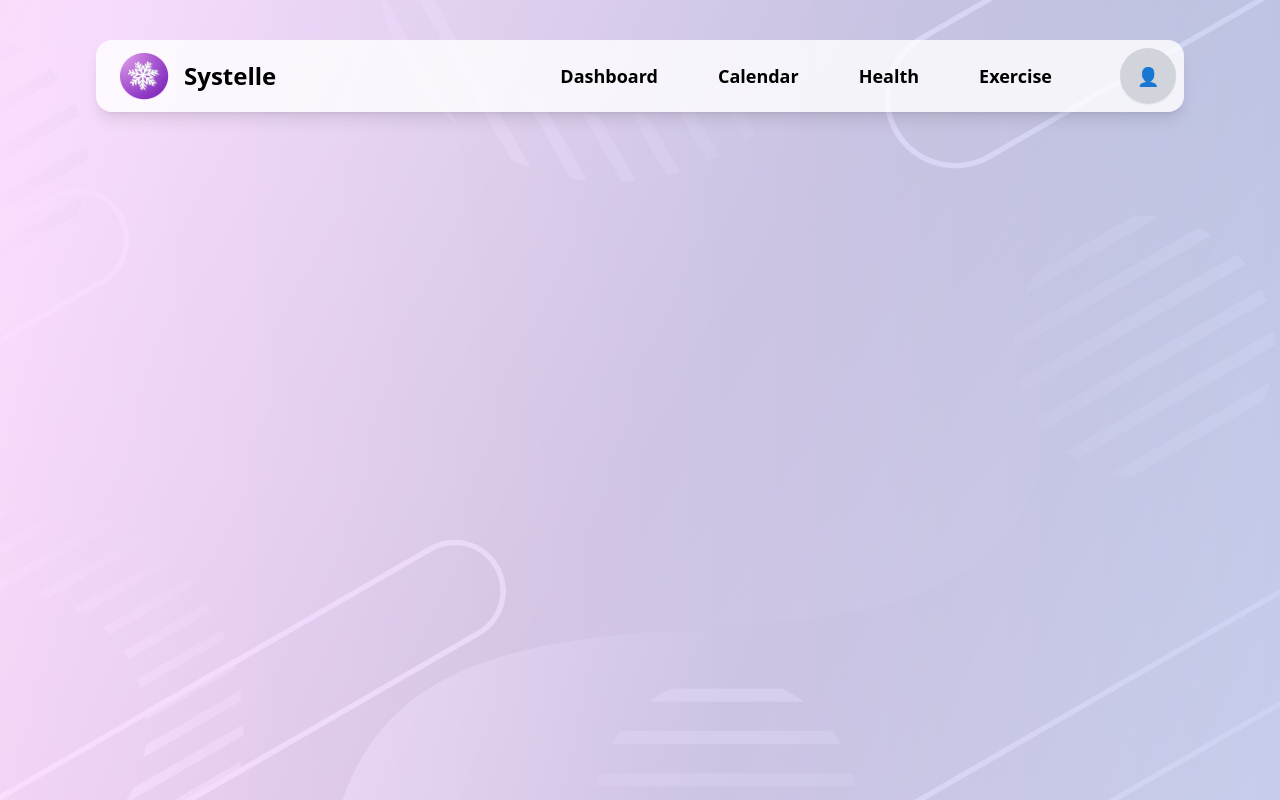
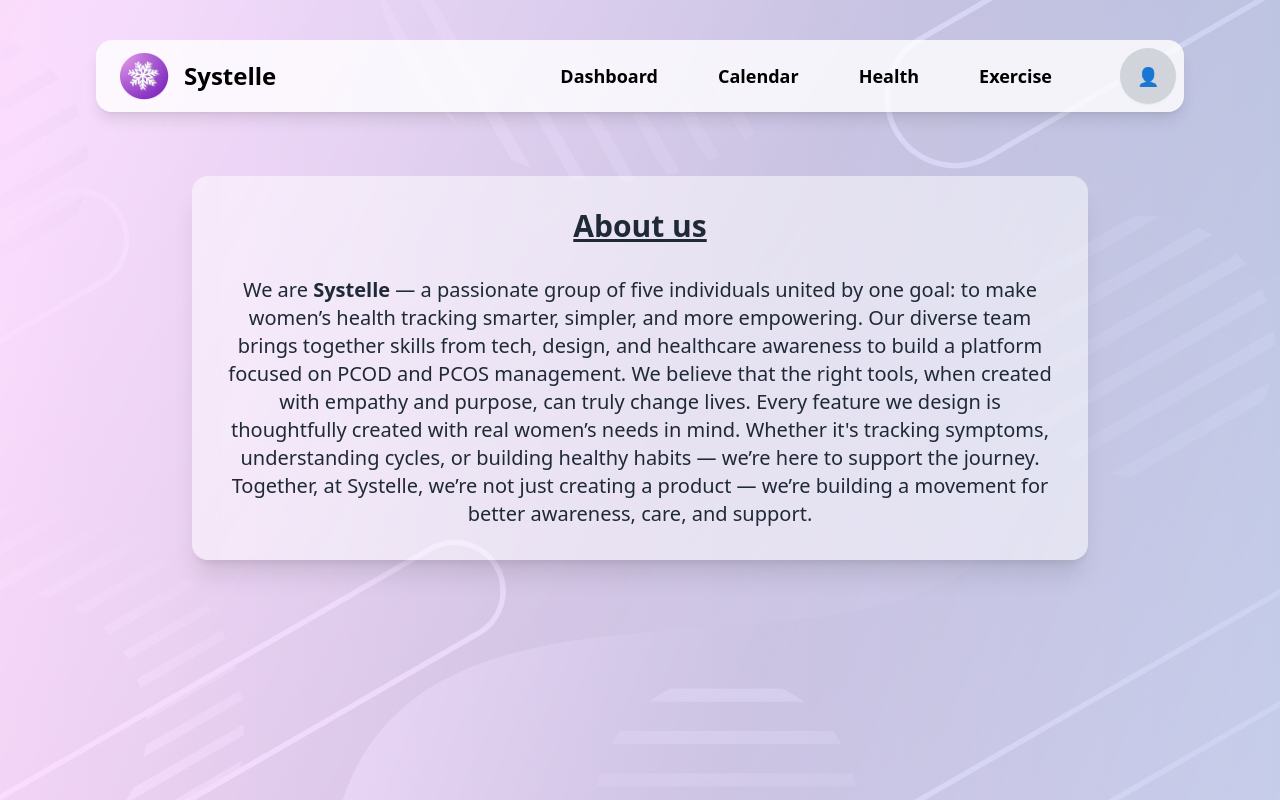
Before and after one commit to Kasib00786/Systelle, a React (Vite) app in the folder frontend/: page /aboutus in a window 1280 px wide. Built offline with nearby package versions, Linux system fonts and the light colour scheme; the HTML template or start-up script is replaced by a standard one.

Commit message:
edited updateform

```diff
--- a/frontend/src/component/AboutUs.jsx
+++ b/frontend/src/component/AboutUs.jsx
@@ -27,6 +27,15 @@ const [open,setOpen]=useState(false);
                     )}
                 </div>
               </div>
+              <div className="bg-white/50 mt-16 rounded-2xl max-w-[70%] mx-auto p-8 shadow-xl text-center text-gray-800">
+        <h2 className="text-3xl font-bold underline mb-6">About us</h2>
+        <p className="text-xl font-italic mt-8">
+          We are <strong>Systelle</strong> — a passionate group of five individuals united by one goal: to make women’s health tracking smarter, simpler, and more empowering.
+          Our diverse team brings together skills from tech, design, and healthcare awareness to build a platform focused on PCOD and PCOS management. We believe that the right tools, when created with empathy and purpose, can truly change lives.
+          Every feature we design is thoughtfully created with real women’s needs in mind. Whether it's tracking symptoms, understanding cycles, or building healthy habits — we’re here to support the journey.
+          Together, at Systelle, we’re not just creating a product — we’re building a movement for better awareness, care, and support.
+        </p>
+      </div>
     </div>
   )
 }
--- a/frontend/src/component/Exercise.jsx
+++ b/frontend/src/component/Exercise.jsx
@@ -77,7 +77,7 @@ const Exercise = () => {
               key={index}
               className="rounded-xl border border-transparent bg-white px-2 sm:px-4 py-3 transition-all duration-300 hover:-translate-y-1 hover:border hover:border-purple-400 shadow-sm"
             >
-              <h2 className="font-semibold text-lg text-gray-800 mb-4 px-2">
+              <h2 className="font-bold text-lg text-gray-800 mb-4 px-2">
                 {level.title}
               </h2>
 
--- a/frontend/src/component/Updateform.jsx
+++ b/frontend/src/component/Updateform.jsx
@@ -105,6 +105,19 @@ export default function Updateform() {
               required
             />
           </div>
+          <div>
+            <label className="block text-sm font-medium text-gray-700 mb-1">
+              • Your cycle last upto
+            </label>
+            <input
+              type="number"
+              name="cycleLength"
+              className="w-full px-4 py-2 border border-gray-300 rounded-full focus:outline-none focus:ring-2 focus:ring-purple-400"
+              placeholder="e.g., 5"
+              required
+            />
+          </div>
+
         </div>
 
         <input
```
